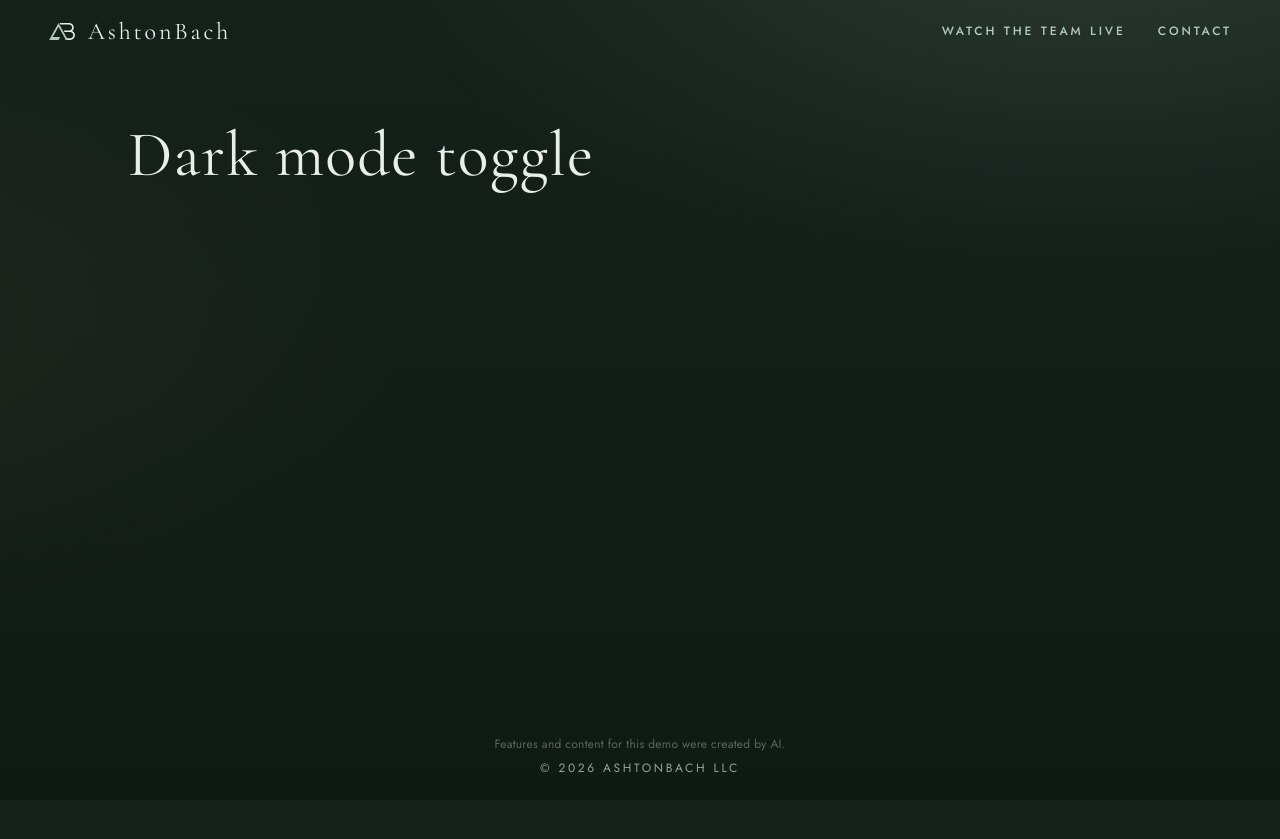
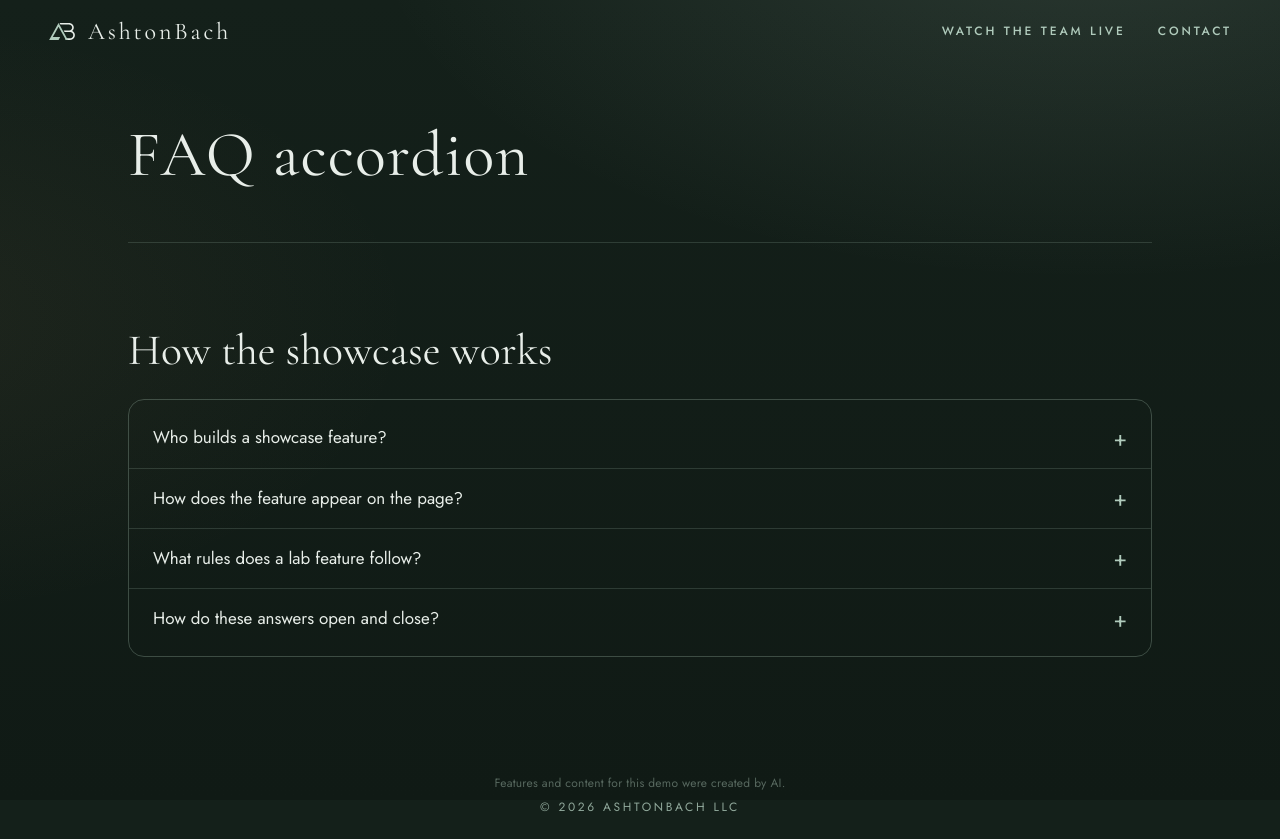
Before and after one commit to ashtonbach/agent-showcase, a Next.js app: page / in a window 1280 px wide. Before the commit the page ends 800 px from the top, so only its background shows below. Built offline with nearby package versions, Linux system fonts and the light colour scheme.

Commit message:
Feature: FAQ accordion (Author: Alder)
Co-authored-by: AshtonBach Coder <ashtonbach-coder@users.noreply.github.com>

```diff
--- a/app/lab/current.json
+++ b/app/lab/current.json
@@ -1 +1 @@
-{"slug":"dark-mode"}
+{"slug":"faq-accordion"}
--- /dev/null
+++ b/app/lab/faq-accordion/index.tsx
@@ -0,0 +1,77 @@
+"use client";
+
+import { useState } from "react";
+
+const faqs = [
+  {
+    id: "faq-panel-roles",
+    q: "Who builds a showcase feature?",
+    a: "Alder writes the lab component from the spec. Hazel can add artwork in parallel. Rowan reviews the result, and Cedar runs QA.",
+  },
+  {
+    id: "faq-panel-slot",
+    q: "How does the feature appear on the page?",
+    a: "The lab slot reads current.json for the page heading and mounts the feature as the default export of its folder. Only that slot file and two lines in the home page change.",
+  },
+  {
+    id: "faq-panel-rules",
+    q: "What rules does a lab feature follow?",
+    a: "It is a client component that imports only from React, keeps styles inside the section with lab- class names, and makes no network calls.",
+  },
+  {
+    id: "faq-panel-toggle",
+    q: "How do these answers open and close?",
+    a: "Only one answer is open at a time. Opening a question closes the others; pressing the open question again closes it. Enter and Space activate the focused button.",
+  },
+];
+
+const css = `
+.lab-faq { width: min(720px, 100%); margin: 8px auto 56px; color: var(--mist, #F2EFE6); box-sizing: border-box; }
+.lab-faq *, .lab-faq *::before, .lab-faq *::after { box-sizing: border-box; }
+.lab-faq h2 { font-family: var(--serif); font-weight: 400; font-size: 30px; line-height: 1.25; margin: 0 0 20px; }
+.lab-card { border: 1px solid rgba(176, 203, 188, 0.28); border-radius: 16px; padding: 8px 0; }
+.lab-item + .lab-item { border-top: 1px solid rgba(176, 203, 188, 0.18); }
+.lab-q { width: 100%; display: flex; align-items: center; justify-content: space-between; gap: 16px; background: none; border: 0; color: inherit; text-align: left; font: inherit; padding: 16px 24px; cursor: pointer; }
+.lab-q:focus-visible { outline: 2px solid var(--sage, #9BB8A8); outline-offset: -2px; }
+.lab-q span:first-child { min-width: 0; }
+.lab-mark { color: var(--sage); font-size: 22px; line-height: 1; flex: 0 0 auto; }
+.lab-a { margin: 0; padding: 0 24px 20px; color: #E8EEE9; line-height: 1.55; }
+@media (prefers-reduced-motion: reduce) { .lab-faq * { transition: none !important; } }
+`;
+
+export default function FaqAccordion() {
+  const [openId, setOpenId] = useState<string | null>(null);
+  function toggle(id: string) {
+    setOpenId((cur) => (cur === id ? null : id));
+  }
+
+  return (
+    <section className="lab-faq" data-lab="faq-accordion" aria-labelledby="faq-heading">
+      <style>{css}</style>
+      <h2 id="faq-heading">How the showcase works</h2>
+      <div className="lab-card">
+        {faqs.map((item) => {
+          const isOpen = openId === item.id;
+          return (
+            <div className="lab-item" key={item.id}>
+              <button
+                className="lab-q"
+                aria-expanded={isOpen}
+                aria-controls={item.id}
+                onClick={() => toggle(item.id)}
+              >
+                <span>{item.q}</span>
+                <span className="lab-mark" aria-hidden>
+                  {isOpen ? "−" : "+"}
+                </span>
+              </button>
+              <div id={item.id} role="region" hidden={!isOpen}>
+                <p className="lab-a">{item.a}</p>
+              </div>
+            </div>
+          );
+        })}
+      </div>
+    </section>
+  );
+}
--- a/app/page.tsx
+++ b/app/page.tsx
@@ -1,3 +1,4 @@
+import Lab from "./lab/faq-accordion";
 import { readDemoKey, demoTitle } from "./demo-name";
 const demoKey = readDemoKey();
 const demoName = demoTitle();
@@ -5,7 +6,7 @@ export default function Page() {
   return (
     <div className="page-stack">
       <h1 className="demo-title" data-i18n={demoKey}>{demoName}</h1>
-      {/* lab:slot */}
+      <Lab /> {/* lab:slot */}
     </div>
   );
 }
```
